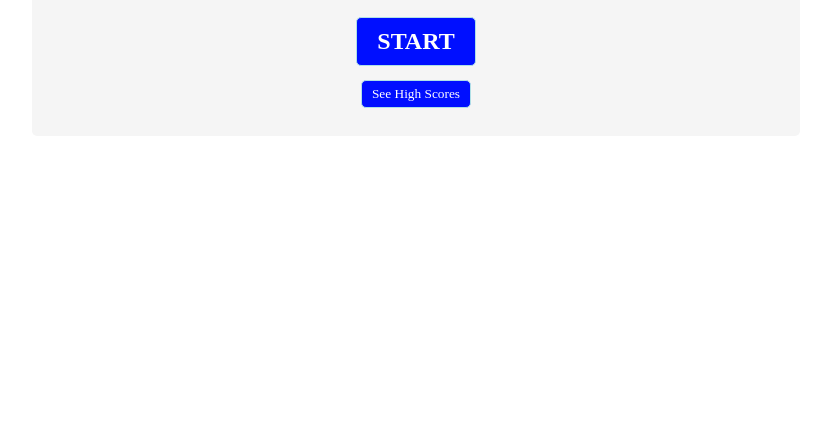
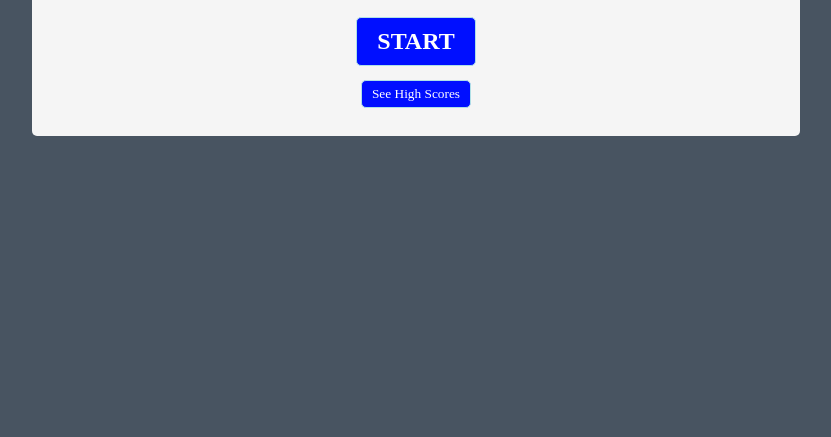
Before and after one commit to Pkay91/quizz-game, a plain HTML site: page index.html in a window 1280 px wide. Shown: the part 363-800 px from the top of the page, without its empty margins (224-1055 px from the left). Drawn offline with Linux system fonts and the light colour scheme.

Commit message:
change background color

```diff
--- a/assets/styles/styles.css
+++ b/assets/styles/styles.css
@@ -14,7 +14,8 @@ body {
   justify-content: center;
   align-items: center;
   text-align: center;
-  background-color: white;
+  background-color: #485461;
+
 }
 
 h3 {
```
